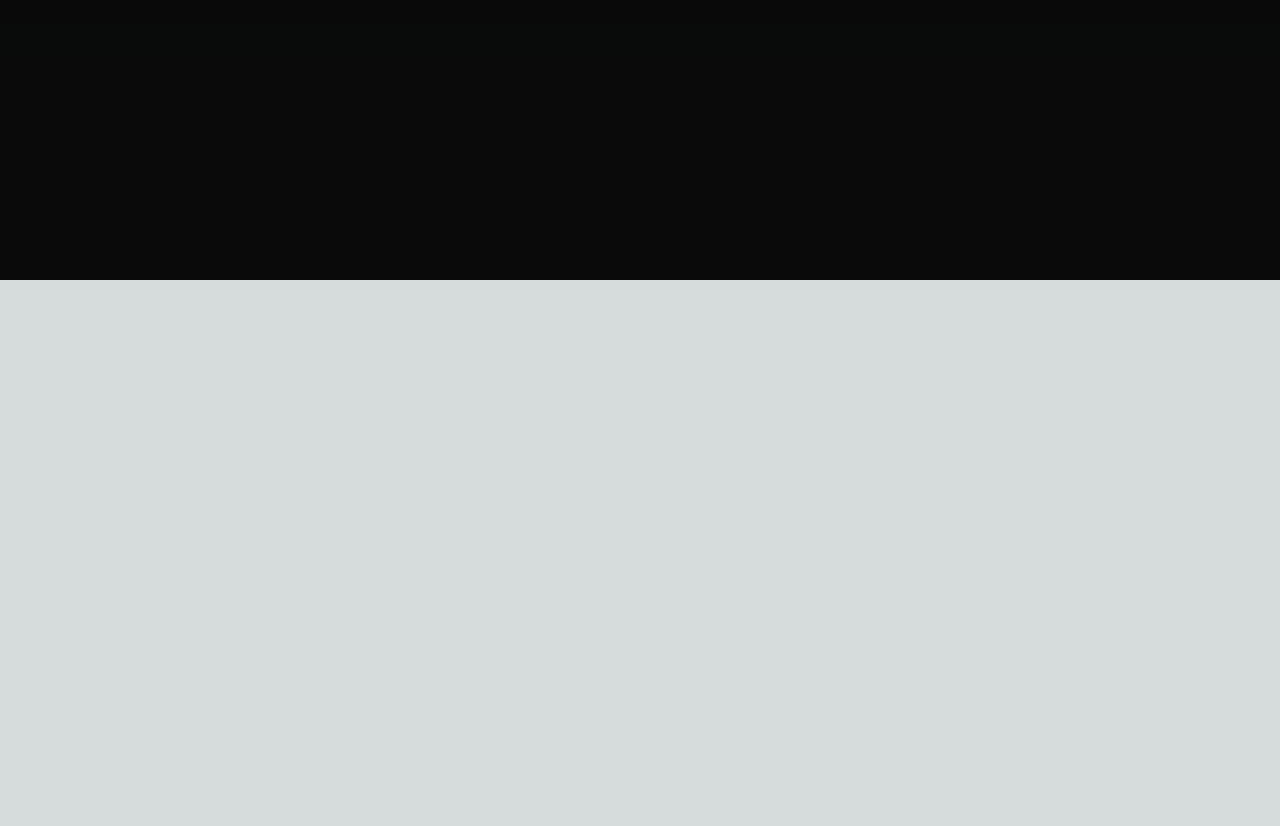
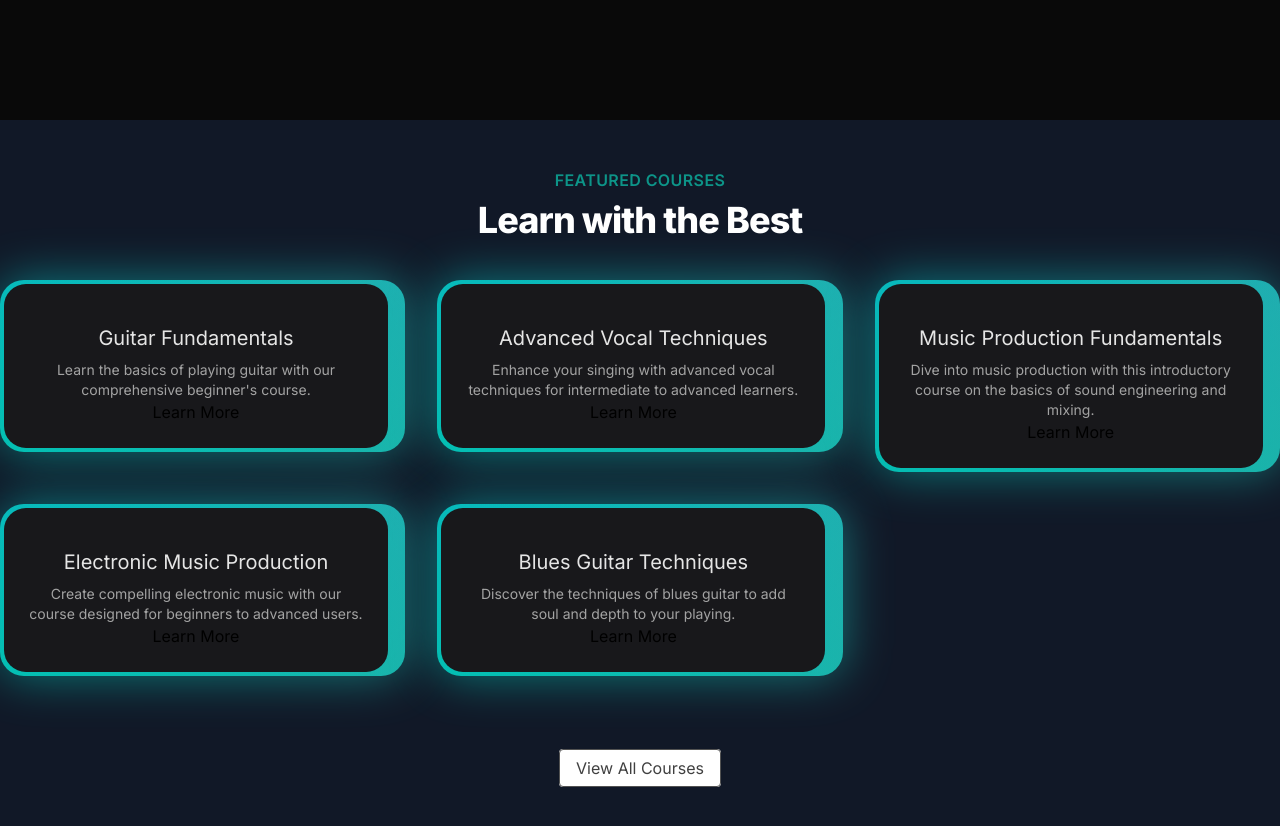
Before and after one commit to relan1997/learningNEXTjs, a Next.js app: page / in a window 1280 px wide. Shown: the part 520-1346 px from the top of the page. Before the commit the page ends 800 px from the top, so only its background shows below. Built offline with nearby package versions, Linux system fonts and the light colour scheme.

Commit message:
Added the Cards which need slight deBugging

```diff
--- a/src/app/page.tsx
+++ b/src/app/page.tsx
@@ -1,10 +1,10 @@
 import HeroSection from "@/components/HeroSection";
-
+import FeaturedCourses from "@/components/FeaturedCourses";
 export default function Home() {
   return (
    <main className="min-h-screen bg-black/[0.96] antialiased bg-grid-white/[0.02]">
-
-     <HeroSection/>
+     <HeroSection/>  {/* these are the children that will be passed into the layout and get set exactly the way they are stacked in page */}
+     <FeaturedCourses/>
    </main>
   );
 }
--- /dev/null
+++ b/src/components/FeaturedCourses.tsx
@@ -0,0 +1,56 @@
+'use client';
+import Link from 'next/link'
+import courseData from '../data/music_courses.json'
+import { BackgroundGradient } from './ui/background-gradient'
+
+//const username :string = "Harshal"  here the string data type is mentioned in the code
+//now if i do username=1 toh humme error mil jaata hai ki username ka type jo hai toh string hai you can't assign a number to it
+
+interface Course{ // this is the custom data type that will be used for verification in the typeScript format if any of the below fields is unavailable then compiler error dega
+    id:number,
+    title:string,
+    slug:string,
+    description:string,
+    price:number,
+    instructor:string,
+    isFeatured:boolean
+}
+
+export default function FeaturedCourses(){
+    const featuredCourses = courseData.courses.filter((course:Course)=> course.isFeatured===true) // ab yaha humme courses ka type define karna hota hai thats the work that we have to do in typescript
+
+    return(
+        <div className='py-12 bg-gray-900'>
+            <div>
+                <div className='text-center'>
+                    <h2 className='text-base text-teal-600 font-semibold tracking-wide uppercase'>FEATURED COURSES</h2>
+                    <p className='mt-2 text-3xl leading-8 font-extrabold tracking-tight text-white sm:text-4xl'>Learn with the Best</p>
+                </div>
+            </div>
+            <div className='mt-10'>
+                <div className='grid grid-cols-1 sm:grid-cols-2 lg:grid-cols-3 gap-8 justify-center'>
+                    {featuredCourses.map((courses:Course)=>(
+                       <div key={courses.id} className='felx justify-center'>
+                            <BackgroundGradient
+                            className='flex flex-col rounded-[22px] bg-white dark:bg-zinc-900 overflow-hidden h-full max-w-sm'
+                            >
+                                <div className='p-4 sm:p-6 flex flex-col items-center text-center flex-grow'>
+                                    <p className="text-lg sm:text-xl text-black mt-4 mb-2 dark:text-neutral-200">{courses.title}</p>
+                                    <p className="text-sm text-neutral-600 dark:text-neutral-400 flex-grow">{courses.description }</p>
+                                    <Link href={`/courses/${courses.slug}`}>
+                                    Learn More
+                                    </Link>
+                                </div>
+                            </BackgroundGradient>
+                       </div>
+                    ))}
+                </div>
+            </div>
+            <div className='mt-20 text-center'>
+                <Link href={'/courses'} className='px-4 py-2 rounded border border-neutral-600 text-neutral-700 bg-white hover:bg-gray-100 transition duration-200'>
+                    View All Courses
+                </Link>
+            </div>
+        </div>
+    )
+}
--- /dev/null
+++ b/src/components/ui/background-gradient.tsx
@@ -0,0 +1,72 @@
+import { cn } from "@/utils/cn";
+import React from "react";
+import { motion } from "framer-motion";
+
+export const BackgroundGradient = ({
+  children,
+  className,
+  containerClassName,
+  animate = true,
+}: {
+  children?: React.ReactNode;
+  className?: string;
+  containerClassName?: string;
+  animate?: boolean;
+}) => {
+  const variants = {
+    initial: {
+      backgroundPosition: "0 50%",
+    },
+    animate: {
+      backgroundPosition: ["0, 50%", "100% 50%", "0 50%"],
+    },
+  };
+  return (
+    <div className={cn("relative p-[4px] group", containerClassName)}>
+      <motion.div
+        variants={animate ? variants : undefined}
+        initial={animate ? "initial" : undefined}
+        animate={animate ? "animate" : undefined}
+        transition={
+          animate
+            ? {
+                duration: 5,
+                repeat: Infinity,
+                repeatType: "reverse",
+              }
+            : undefined
+        }
+        style={{
+          backgroundSize: animate ? "400% 400%" : undefined,
+        }}
+        className={cn(
+          "absolute inset-0 rounded-3xl z-[1] opacity-60 group-hover:opacity-100 blur-xl  transition duration-500",
+          " bg-[radial-gradient(circle_farthest-side_at_0_100%,#00ccb1,transparent),radial-gradient(circle_farthest-side_at_100%_0,#7b61ff,transparent),radial-gradient(circle_farthest-side_at_100%_100%,#ffc414,transparent),radial-gradient(circle_farthest-side_at_0_0,#1ca0fb,#141316)]"
+        )}
+      />
+      <motion.div
+        variants={animate ? variants : undefined}
+        initial={animate ? "initial" : undefined}
+        animate={animate ? "animate" : undefined}
+        transition={
+          animate
+            ? {
+                duration: 5,
+                repeat: Infinity,
+                repeatType: "reverse",
+              }
+            : undefined
+        }
+        style={{
+          backgroundSize: animate ? "400% 400%" : undefined,
+        }}
+        className={cn(
+          "absolute inset-0 rounded-3xl z-[1]",
+          "bg-[radial-gradient(circle_farthest-side_at_0_100%,#00ccb1,transparent),radial-gradient(circle_farthest-side_at_100%_0,#7b61ff,transparent),radial-gradient(circle_farthest-side_at_100%_100%,#ffc414,transparent),radial-gradient(circle_farthest-side_at_0_0,#1ca0fb,#141316)]"
+        )}
+      />
+
+      <div className={cn("relative z-10", className)}>{children}</div>
+    </div>
+  );
+};
```
